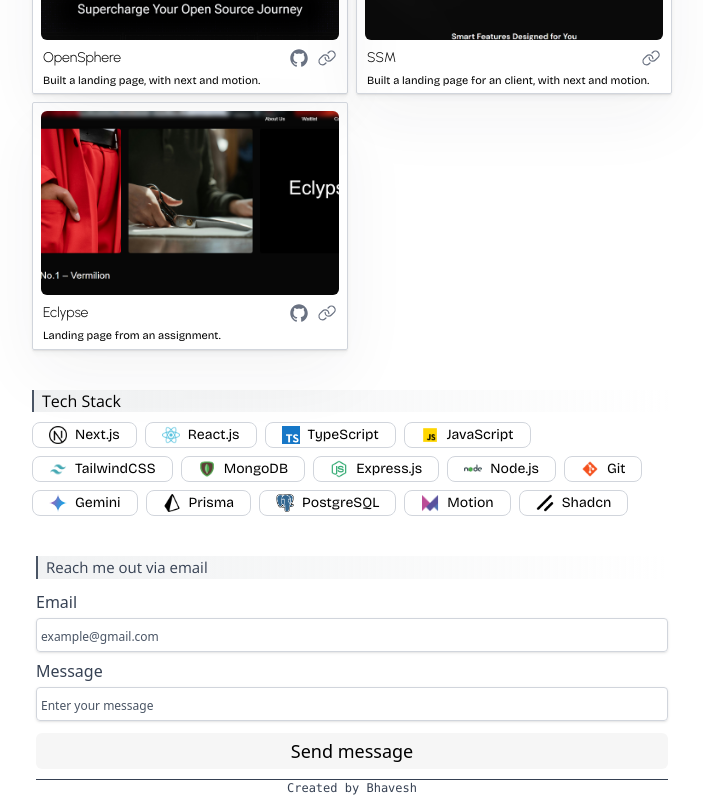
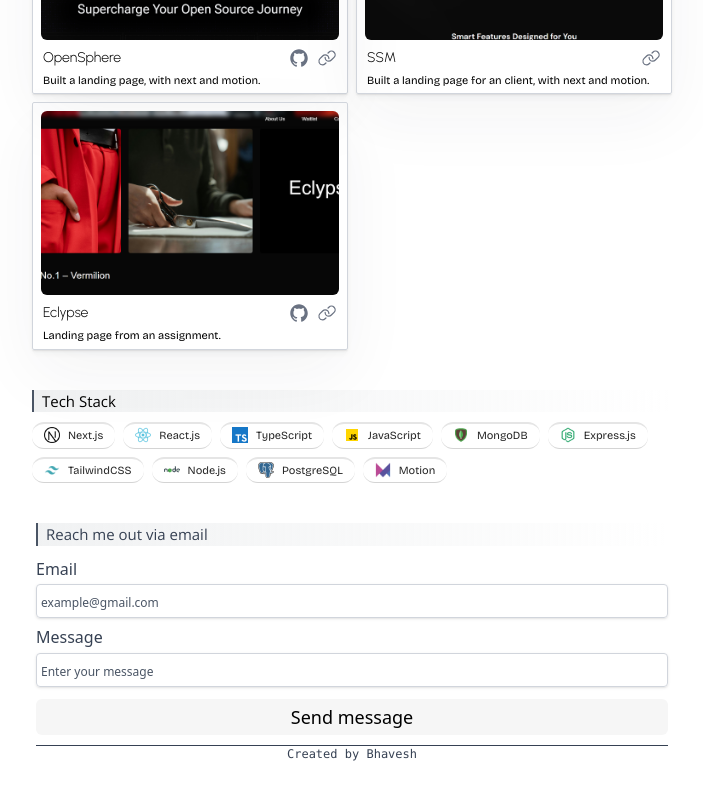
Before and after one commit to Bhaveshanjana/Portfolio, a Next.js app: page / in a window 1280 px wide. Shown: the part 1323-2123 px from the top of the page, without its empty margins (288-991 px from the left). After the commit the page ends 2089 px from the top, so only its background shows below. Built offline with nearby package versions, Linux system fonts and the light colour scheme.

Commit message:
style: add button effect

```diff
--- a/src/components/TechStack.tsx
+++ b/src/components/TechStack.tsx
@@ -13,38 +13,45 @@ const TechStack = () => {
     { name: "React.js", image: "/techstack/react.png" },
     { name: "TypeScript", image: "/techstack/typescript.webp" },
     { name: "JavaScript", image: "/techstack/javascript.png" },
-    { name: "TailwindCSS", image: "/techstack/tailwind.png" },
     { name: "MongoDB", image: "/techstack/mongo.png" },
     { name: "Express.js", image: "/techstack/express.png" },
+    { name: "TailwindCSS", image: "/techstack/tailwind.png" },
     { name: "Node.js", image: "/techstack/node.png" },
-    { name: "Git", image: "/techstack/git.png" },
-    { name: "Gemini", image: "/techstack/gemini.png" },
-    { name: "Prisma", image: "/techstack/prisma.png" },
     { name: "PostgreSQL", image: "/techstack/postgresql.png" },
     { name: "Motion", image: "/techstack/motion.png" },
-    { name: "Shadcn", image: "/techstack/shadcn.png" },
   ];
   return (
     <>
-      <h1 className="dark:text-gray-200 text-black mb-2.5 text-sm md:text-[16px] mx-5 bg-gradient-to-r from-[#d3d7da53] dark:bg-gradient-to-r dark:from-[#0C1C21] border-l-2 border-gray-600 dark:border-gray-400 ">
+      <h1 className="dark:text-gray-300 text-black mb-2.5 text-[14px] md:text-[15px] mx-5 bg-gradient-to-r from-[#d3d7da53] dark:bg-gradient-to-r dark:from-[#0C1C21] border-l-2 border-gray-600 dark:border-gray-400 ">
         <span className={`ml-2 ${sans}`}>Tech Stack</span>
       </h1>
       <div className="flex flex-wrap gap-2 mx-5">
         {techStack.map((content) => (
-          <div
+          <button
             key={content.name}
-            className="flex items-center gap-2 rounded-lg bg-transparent border border-gray-300 px-2 md:px-4 py-0.5 text-[11px] md:text-sm  text-black dark:text-gray-400 dark:bg-gray-900 dark:border-gray-700 cursor-pointer"
+            className="flex relative group items-center gap-2 rounded-lg bg-transparent px-2.5 md:px-3 py-1 text-neutral-800 dark:text-neutral-300 cursor-pointer "
           >
+            <div
+              className="absolute inset-0 rounded-xl border-t-2 border-b-1
+               border-t-neutral-200 border-b-neutral-300
+               dark:border-t-neutral-700/80 dark:border-b-neutral-900
+               group-hover:border-b-0 dark:group-hover:border-b-0
+               group-hover:shadow-[inset_0_2px_6px_rgba(0,0,0,0.1)]
+               dark:group-hover:shadow-[inset_0_2px_8px_rgba(0,0,0,0.5)]"
+            ></div>
             <Image
               src={content.image}
               alt={content.name}
-              height={18}
-              width={18}
+              height={500}
+              width={500}
+              className="size-4 relative group-hover:translate-y-px"
             />
-            <span className={`dark:text-gray-300 ${bricolage_grotesque}`}>
+            <span
+              className={`relative ${bricolage_grotesque} mt-0.5 text-[10px] md:text-[11px]  group-hover:translate-y-px`}
+            >
               {content.name}
             </span>
-          </div>
+          </button>
         ))}
       </div>
     </>
```
